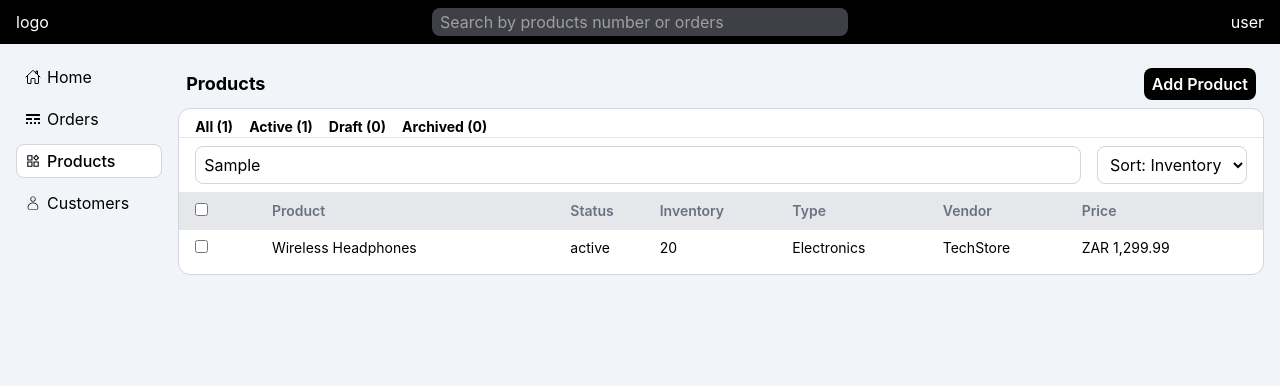
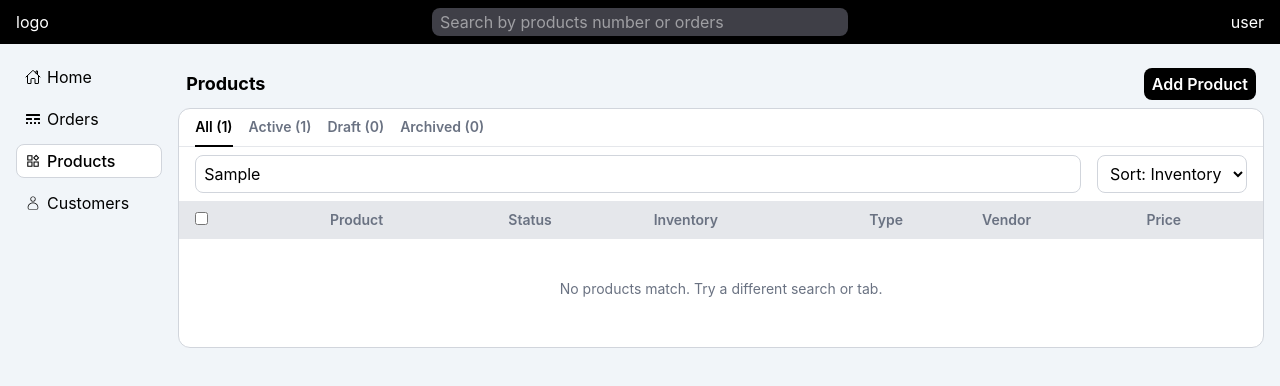
Before and after one commit to devntshangase/physical_ecom_dash, a React (Vite) app: page /products in a window 1280 px wide. Both pictures are taken after typing "Sample" into the empty fields and a click on the button "Add Product". Shown: the top 386 px of the page. Built offline with nearby package versions, Linux system fonts and the light colour scheme.

Commit message:
added search, sort and tables functionality

```diff
--- a/src/components/products/Products.tsx
+++ b/src/components/products/Products.tsx
@@ -1,11 +1,34 @@
-import React,{useMemo} from 'react'
+import {useMemo, useState} from 'react'
 import { useProductStore } from '../../store/productStore'
-import type { Product } from '../../types/product'
 import ProductItem from './ProductItem'
+
+type Tab = 'all' | 'active' | 'draft' | 'archived'
+type SortKey = 'inventory' | 'title' | 'price'
+
+const TABS: { key: Tab; label: string }[] = [
+  { key: 'all', label: 'All' },
+  { key: 'active', label: 'Active' },
+  { key: 'draft', label: 'Draft' },
+  { key: 'archived', label: 'Archived' },
+]
+
+const COLUMNS = ['Product', 'Status', 'Inventory', 'Type', 'Vendor', 'Price']
 
 function Products() {
   const products = useProductStore((s) => s.products)
   const addProduct = useProductStore((s) => s.addProduct)
+
+  const [tab, setTab] = useState<Tab>('all')
+  const [query, setQuery] = useState('')
+  const [sort, setSort] = useState<SortKey>('inventory')
+
+  const counts = useMemo(() => {
+    const c: Record<Tab, number> = { all: products.length, active: 0, draft: 0, archived: 0 }
+    for (const p of products) {
+      if (p.status in c) c[p.status as Tab]++
+    }
+    return c
+  }, [products])
 
   const handleAddProduct = () =>{
     addProduct({
@@ -20,12 +43,37 @@ function Products() {
     })
   }
 
-  const counts = useMemo(() => ({
-    all: products.length,
-    active: products.filter((p) => p.status === 'active').length,
-    draft: products.filter((p) => p.status === 'draft').length,
-    archived: products.filter((p) => p.status === 'archived').length,
-  }), [products])
+  const visibleProducts = useMemo(() => {
+      const q = query.trim().toLowerCase()
+
+      return products
+        .filter((p) => tab === 'all' || p.status === tab)
+        .filter(
+          (p) =>
+            !q ||
+            p.title.toLowerCase().includes(q) ||
+            p.vendor.toLowerCase().includes(q) ||
+            p.category.toLowerCase().includes(q)
+        )
+        .sort((a, b) => {
+          switch (sort) {
+            case 'title':
+              return a.title.localeCompare(b.title)
+            case 'price':
+              return a.price - b.price
+            case 'inventory':
+            default:
+              return b.stock - a.stock
+          }
+        })
+    }, [products, tab, query, sort])
+
+    const emptyMessage =
+      products.length === 0
+        ? 'No products yet. Add your first product.'
+        : 'No products match. Try a different search or tab.'
+
+    const tableHeaderStyles = 'text-start font-semibold text-sm text-gray-500 py-2'
 
   return (
     <div className='flex flex-col flex-1'>
@@ -42,29 +90,45 @@ function Products() {
       </div>
 
       <div className="bg-white border border-gray-300 rounded-xl py-2">
-        <div className="flex gap-4 font-bold border-b border-gray-200 px-4 text-sm">
-          <button>All ({counts.all})</button>
-          <button>Active ({counts.active})</button>
-          <button>Draft ({counts.draft})</button>
-          <button>Archived ({counts.archived})</button>
+        <div className="flex gap-4 border-b border-gray-200 px-4 text-sm" role="tablist">
+          {TABS.map(({ key, label }) => (
+            <button
+              key={key}
+              type="button"
+              role="tab"
+              aria-selected={tab === key}
+              onClick={() => setTab(key)}
+              className={`pb-2 -mb-px border-b-2 font-semibold ${
+                tab === key
+                  ? 'border-black text-black'
+                  : 'border-transparent text-gray-500 hover:text-black'
+              }`}
+            >
+              {label} ({counts[key]})
+            </button>
+          ))}
         </div>
 
         <div className="flex px-4 py-2 gap-4">
-          <div className="flex-1 flex">
           <input
             className="flex-1 px-2 py-1.5 rounded-lg border border-gray-300"
             type="text"
-              placeholder='Search by order number or customer'
+            placeholder="Search by title, vendor or type"
+            aria-label="Search products"
+            value={query}
+            onChange={(e) => setQuery(e.target.value)}
           />
-          </div>
 
-          <div className="flex">
-            <select className="rounded-lg border border-gray-300 px-2" name="sort" id="sort">
+          <select
+            className="rounded-lg border border-gray-300 px-2"
+            aria-label="Sort products"
+            value={sort}
+            onChange={(e) => setSort(e.target.value as SortKey)}
+          >
             <option value="inventory">Sort: Inventory</option>
             <option value="title">Sort: Title</option>
             <option value="price">Sort: Price</option>
           </select>
-          </div>
         </div>
 
         <div className="flex flex-1">
@@ -72,25 +136,22 @@ function Products() {
             <thead className='bg-gray-200'>
               {products.length !== 0 ? (
                 <tr className='border-y border-gray-200 '>
-                  <th className='text-start font-semibold text-sm text-gray-500 px-4 py-2'><input type="checkbox" /></th>
-                  <th className='text-start font-semibold text-sm text-gray-500'>Product</th>
-                  <th className='text-start font-semibold text-sm text-gray-500'>Status</th>
-                  <th className='text-start font-semibold text-sm text-gray-500'>Inventory</th>
-                  <th className='text-start font-semibold text-sm text-gray-500'>Type</th>
-                  <th className='text-start font-semibold text-sm text-gray-500'>Vendor</th>
-                  <th className='text-start font-semibold text-sm text-gray-500'>Price</th>
+                  <th scope="col" className={`${tableHeaderStyles} px-4 py-2`}>
+                    <input type="checkbox" aria-label="Select all products" />
+                  </th>
+                  {COLUMNS.map((c) => <th key={c} scope="col" className={tableHeaderStyles}>{c}</th>)}
                 </tr>) : null
               }
             </thead>
             <tbody>
-              {products.length !== 0 ? (
-                  products.map((product) => (
+              {visibleProducts.length > 0 ? (
+                visibleProducts.map((product) => (
                   <ProductItem key={product.id} product={product} />
                 ))
               ) : (
                 <tr>
-                    <td colSpan={7} className="text-center text-gray-500 text-sm py-10">
-                      No products match. Try a different search or add a product.
+                  <td colSpan={COLUMNS.length + 1} className="text-center text-gray-500 text-sm py-10">
+                    {emptyMessage}
                   </td>
                 </tr>
               )}
```
Lines whose indentation alone changed are shown as unchanged.
